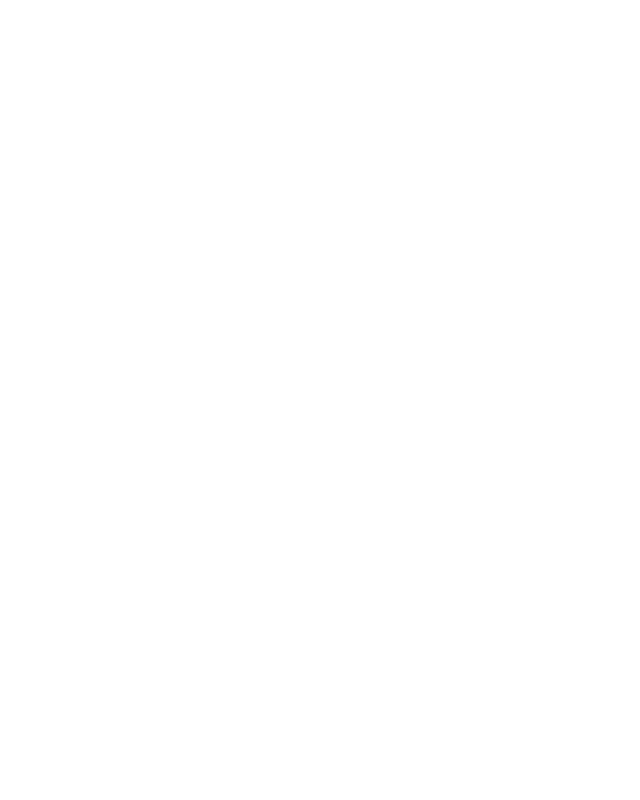
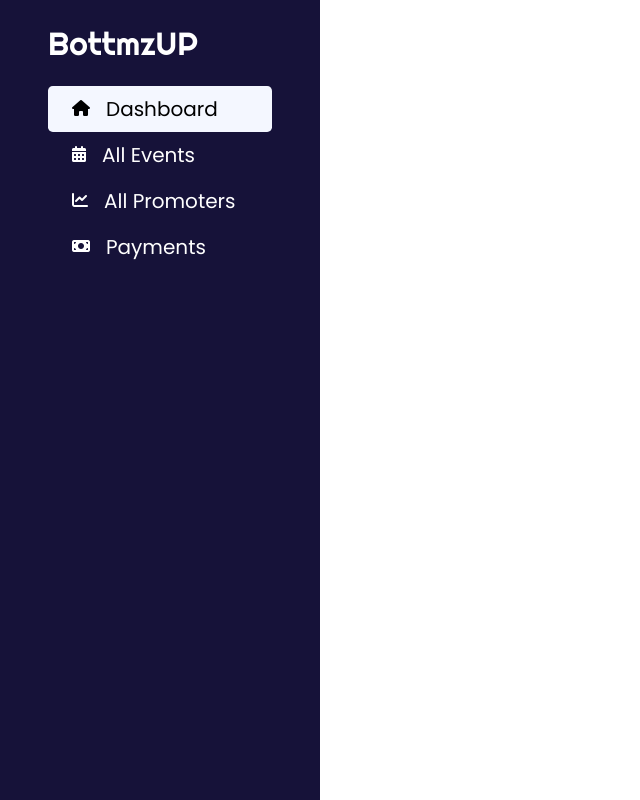
Before and after one commit to SirajAhmed7/bottmzup-admin-panel, a React (Create React App) app: page /admin-dashboard in a window 1280 px wide. Before the commit this address had no page. Shown: the whole page, without its empty margins (0-640 px from the left). Built offline with nearby package versions, Linux system fonts and the light colour scheme.

Commit message:
Added Sidebar

```diff
--- a/src/App.css
+++ b/src/App.css
@@ -3,7 +3,7 @@
 
 * {
   font-family: "Poppins", sans-serif;
-  font-weight: 700;
+  font-weight: 400;
 }
 
 .primary-header {
--- a/src/App.js
+++ b/src/App.js
@@ -6,6 +6,10 @@
   Navigate,
 } from "react-router-dom";
 import AdminLogin from "./components/AdminLogin";
+import AdminDashboard from "./components/AdminDashboard";
+import AdminAllEvents from "./components/AdminAllEvents";
+import AdminAllPromoters from "./components/AdminAllPromoters";
+import AdminPayments from "./components/AdminPayments";
 
 function App() {
   return (
@@ -14,6 +18,14 @@
         <Routes>
           <Route exact path="/" element={<Navigate to="/admin-login" />} />
           <Route exact path="/admin-login" element={<AdminLogin />} />
+          <Route exact path="/admin-dashboard" element={<AdminDashboard />} />
+          <Route exact path="/admin-all-events" element={<AdminAllEvents />} />
+          <Route
+            exact
+            path="/admin-all-promoters"
+            element={<AdminAllPromoters />}
+          />
+          <Route exact path="/admin-payments" element={<AdminPayments />} />
         </Routes>
       </Router>
     </>
--- /dev/null
+++ b/src/common/Tab.js
@@ -0,0 +1,22 @@
+import { Link } from "react-router-dom";
+
+function Tab(props) {
+  return (
+    <Link
+      to={props.routeTo}
+      className="d-flex align-items-center px-4 py-2 text-decoration-none rounded-3"
+      style={{
+        color: window.location.pathname === props.routeTo ? "black" : "white",
+        backgroundColor:
+          window.location.pathname === props.routeTo && "#f4f7ff",
+      }}
+    >
+      <span className="me-3">
+        <i className={"fa-solid fa-" + props.icon}></i>
+      </span>
+      <div className="fs-5">{props.name}</div>
+    </Link>
+  );
+}
+
+export default Tab;
--- /dev/null
+++ b/src/components/AdminAllEvents.js
@@ -0,0 +1,11 @@
+import Sidebar from "./Sidebar";
+
+function AdminAllEvents() {
+  return (
+    <div className="container-fluid p-0">
+      <Sidebar />
+    </div>
+  );
+}
+
+export default AdminAllEvents;
--- /dev/null
+++ b/src/components/AdminAllPromoters.js
@@ -0,0 +1,11 @@
+import Sidebar from "./Sidebar";
+
+function AdminAllPromoters() {
+  return (
+    <div className="container-fluid p-0">
+      <Sidebar />
+    </div>
+  );
+}
+
+export default AdminAllPromoters;
--- /dev/null
+++ b/src/components/AdminDashboard.js
@@ -0,0 +1,11 @@
+import Sidebar from "./Sidebar";
+
+function AdminDashboard() {
+  return (
+    <div className="container-fluid p-0">
+      <Sidebar />
+    </div>
+  );
+}
+
+export default AdminDashboard;
--- a/src/components/AdminLogin.js
+++ b/src/components/AdminLogin.js
@@ -31,8 +31,7 @@
           setIsLoading(false);
           sessionStorage.setItem("admin_token", response?.data?.access_token);
           sessionStorage.setItem("admin_name", response?.data?.admin_name);
-          navigate("/dashboard");
-          console.log("success");
+          navigate("/admin-dashboard");
         })
         .catch((error) => {
           setIsLoading(false);
@@ -62,13 +61,31 @@
           </div>
           <form className="px-lg-5 col-lg-10" onSubmit={formik.handleSubmit}>
             <div className="mt-3">
-              <Input type="email" label="Email:" id="email_id" iconLeft="fa-solid fa-envelope" handleChange={formik.handleChange} value={formik.values.email_id} name="email_id"></Input>
+              <Input
+                type="email"
+                label="Email:"
+                id="email_id"
+                iconLeft="fa-solid fa-envelope"
+                handleChange={formik.handleChange}
+                value={formik.values.email_id}
+                name="email_id"
+              ></Input>
               {formik.errors.email_id && formik.touched.email_id && (
                 <small className="text-danger">{formik.errors.email_id}</small>
               )}
             </div>
             <div className="mt-2">
-              <Input type="password" label="Password:" id="password" iconLeft="fa-solid fa-lock" iconRight="fa-solid fa-eye" iconRightAlter="fa-solid fa-eye-slash" handleChange={formik.handleChange} value={formik.values.password} name="password"></Input>
+              <Input
+                type="password"
+                label="Password:"
+                id="password"
+                iconLeft="fa-solid fa-lock"
+                iconRight="fa-solid fa-eye"
+                iconRightAlter="fa-solid fa-eye-slash"
+                handleChange={formik.handleChange}
+                value={formik.values.password}
+                name="password"
+              ></Input>
               {formik.errors.password && formik.touched.password && (
                 <small className="text-danger">{formik.errors.password}</small>
               )}
@@ -95,7 +112,11 @@
         </div>
       </div>
       <div className="col d-md-block d-none">
-        <img style={{ height: "100%", width: "100%", objectFit: "cover" }} src={process.env.PUBLIC_URL + "/images/admin-login-img-red.jpg"} alt="admin login"/>
+        <img
+          style={{ height: "100%", width: "100%", objectFit: "cover" }}
+          src={process.env.PUBLIC_URL + "/images/admin-login-img-red.jpg"}
+          alt="admin login"
+        />
       </div>
     </div>
   );
--- /dev/null
+++ b/src/components/AdminPayments.js
@@ -0,0 +1,11 @@
+import Sidebar from "./Sidebar";
+
+function AdminPayments() {
+  return (
+    <div className="container-fluid p-0">
+      <Sidebar />
+    </div>
+  );
+}
+
+export default AdminPayments;
--- /dev/null
+++ b/src/components/Sidebar.js
@@ -0,0 +1,14 @@
+import TabsList from "./TabsList";
+
+function Sidebar() {
+  return (
+    <div className="col-3 min-vh-100" style={{ background: "#161239" }}>
+      <h2 className="primary-header mb-0 px-lg-5 px-3 py-2 text-white mb-3 pt-4">
+        BottmzUP
+      </h2>
+      <TabsList />
+    </div>
+  );
+}
+
+export default Sidebar;
--- /dev/null
+++ b/src/components/TabsList.js
@@ -0,0 +1,18 @@
+import Tab from "../common/Tab";
+
+function TabsList() {
+  return (
+    <div className="d-flex flex-column px-lg-5 align-items-stretch">
+      <Tab name="Dashboard" icon="house" routeTo="/admin-dashboard" />
+      <Tab name="All Events" icon="calendar-days" routeTo="/admin-all-events" />
+      <Tab
+        name="All Promoters"
+        icon="chart-line"
+        routeTo="/admin-all-promoters"
+      />
+      <Tab name="Payments" icon="money-bill" routeTo="/admin-payments" />
+    </div>
+  );
+}
+
+export default TabsList;
```
Also changed, not shown: src/index.js (+5 -11 lines).
